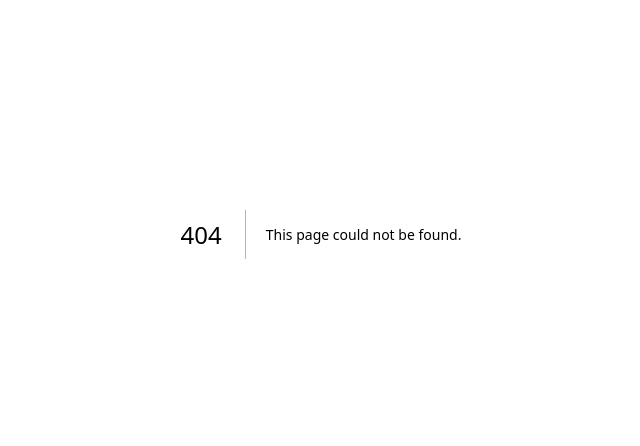
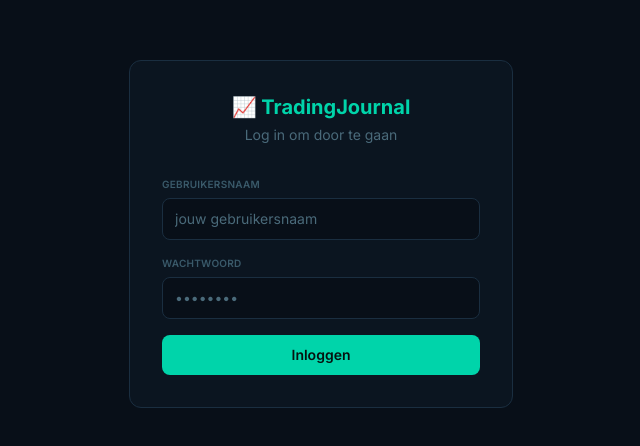
Before and after one commit to C00lrunn1ngs/tradingjournal, a Next.js app: page /login in a window 1280 px wide. Before the commit this address had no page. Shown: the part 166-612 px from the top of the page, without its empty margins (319-959 px from the left). Built offline with nearby package versions, Linux system fonts and the light colour scheme.

Commit message:
feat: add login page

```diff
--- /dev/null
+++ b/src/app/(auth)/login/page.tsx
@@ -0,0 +1,89 @@
+'use client';
+import { useState } from 'react';
+import { useRouter } from 'next/navigation';
+
+export default function LoginPage() {
+  const router = useRouter();
+  const [error, setError] = useState('');
+  const [loading, setLoading] = useState(false);
+
+  async function handleSubmit(e: React.FormEvent<HTMLFormElement>) {
+    e.preventDefault();
+    setLoading(true);
+    setError('');
+
+    const fd = new FormData(e.currentTarget);
+    const res = await fetch('/api/auth/login', {
+      method: 'POST',
+      headers: { 'Content-Type': 'application/json' },
+      body: JSON.stringify({
+        username: fd.get('username'),
+        password: fd.get('password'),
+      }),
+    });
+
+    if (res.ok) {
+      router.push('/dashboard');
+      router.refresh();
+    } else {
+      const data = await res.json();
+      setError(data.error ?? 'Inloggen mislukt');
+      setLoading(false);
+    }
+  }
+
+  return (
+    <div className="w-full max-w-sm">
+      <div className="bg-tj-card border border-tj-border rounded-xl p-8">
+        <div className="mb-8 text-center">
+          <h1 className="text-xl font-bold text-tj-teal">📈 TradingJournal</h1>
+          <p className="text-tj-muted text-sm mt-1">Log in om door te gaan</p>
+        </div>
+
+        <form onSubmit={handleSubmit} className="space-y-4">
+          <div>
+            <label className="block text-[10px] font-semibold text-tj-muted2 uppercase tracking-wide mb-1.5">
+              Gebruikersnaam
+            </label>
+            <input
+              name="username"
+              type="text"
+              required
+              autoComplete="username"
+              className="w-full bg-tj-bg border border-tj-border rounded-lg px-3 py-2.5 text-tj-text text-sm placeholder-tj-muted focus:outline-none focus:border-tj-teal focus:ring-1 focus:ring-tj-teal"
+              placeholder="jouw gebruikersnaam"
+            />
+          </div>
+
+          <div>
+            <label className="block text-[10px] font-semibold text-tj-muted2 uppercase tracking-wide mb-1.5">
+              Wachtwoord
+            </label>
+            <input
+              name="password"
+              type="password"
+              required
+              autoComplete="current-password"
+              className="w-full bg-tj-bg border border-tj-border rounded-lg px-3 py-2.5 text-tj-text text-sm placeholder-tj-muted focus:outline-none focus:border-tj-teal focus:ring-1 focus:ring-tj-teal"
+              placeholder="••••••••"
+            />
+          </div>
+
+          {error && (
+            <p className="text-sm text-tj-red bg-[#1a0808] border border-[#2a1010] rounded-lg px-3 py-2">
+              {error}
+            </p>
+          )}
+
+          <button
+            type="submit"
+            disabled={loading}
+            className="w-full bg-tj-teal hover:opacity-90 text-[#06120f] font-semibold rounded-lg py-2.5 text-sm transition-opacity disabled:opacity-50 disabled:cursor-not-allowed"
+          >
+            {loading ? 'Bezig...' : 'Inloggen'}
+          </button>
+        </form>
+      </div>
+    </div>
+  );
+}
```
